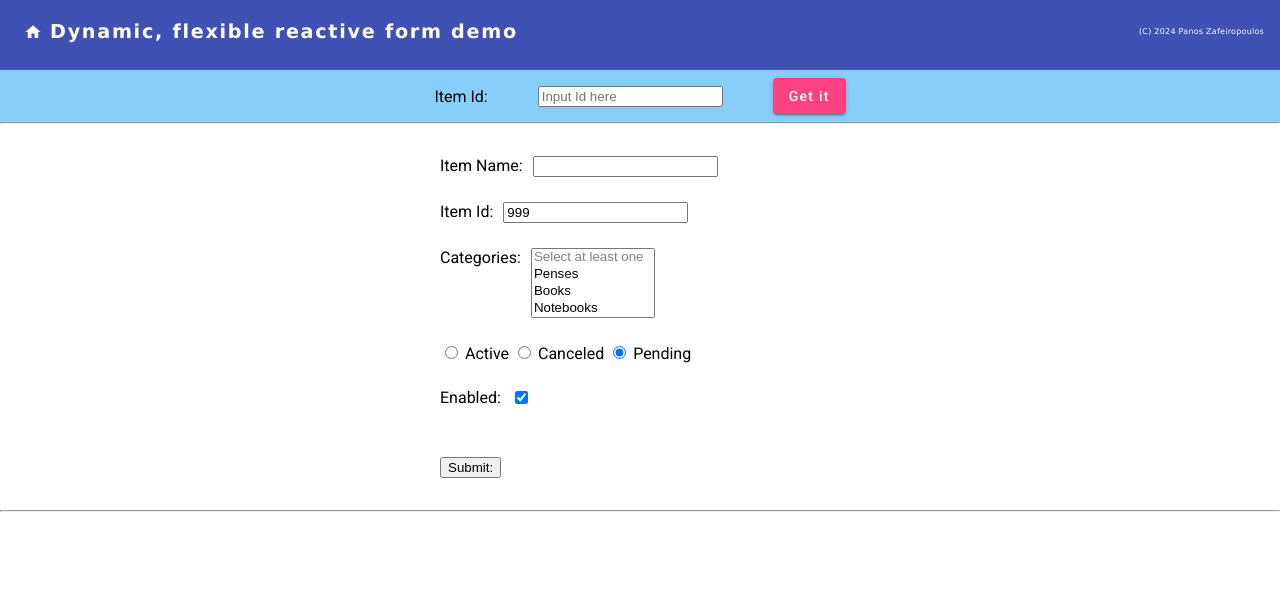
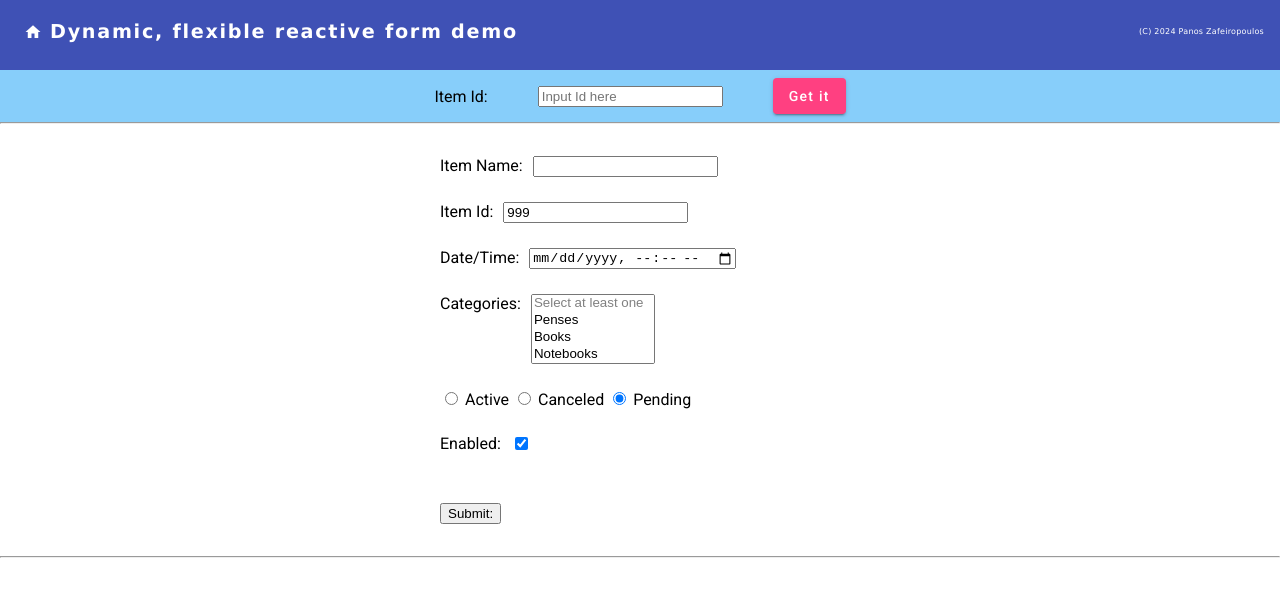
Before and after one commit to zzpzaf/dynform1, an Angular app: page / in a window 1280 px wide. Shown: the top 596 px of the page. Built offline with nearby package versions, Linux system fonts and the light colour scheme.

Commit message:
10th Commit A datetime-local native datetimepicker has been added. It has been added as just 1 more object in the ItemsFormFields array.

```diff
--- a/src/app/dataObjects/itemFormFields.ts
+++ b/src/app/dataObjects/itemFormFields.ts
@@ -17,6 +17,13 @@ export const ItemsFormFields: IFormField[] = [
           fieldLabel: 'Item Id:',
           inputType: 'number',
           initialValue: 999,
+        },
+        {
+          dataField: 'itemCrTimestamp',
+          controlType: 'input',
+          controlName: 'itemCreatedTimestamp',
+          fieldLabel: 'Date/Time: ',
+          inputType: 'datetime-local',
         },
         {
           dataField: 'categoryNames',
--- a/src/app/form/form.component.html
+++ b/src/app/form/form.component.html
@@ -27,12 +27,6 @@
                     </div>
                 </ng-template>
 
-                <!-- <div class = "form-field">
-                    <label>{{field.fieldLabel}}</label>
-                    <input [formControlName]="field.controlName" [id]="field.controlName" [type]="field.inputType" [checked]="field.initialValue === true" >
-                    </div>
-                </div> -->
-
         </div>
 
 
```
Also changed, not shown: src/assets/items.json (+6 -6 lines).
